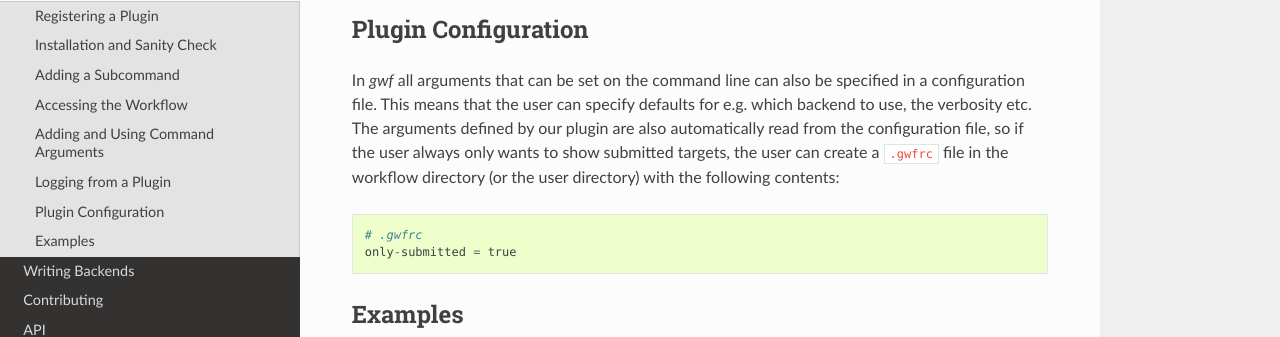
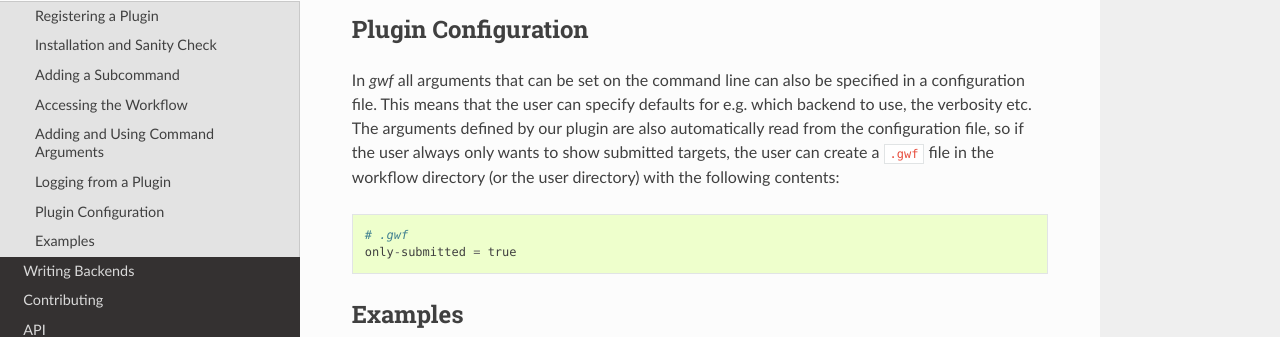
Before and after one commit to gwforg/gwf, a Sphinx documentation site: the page built from docs/writingplugins.rst, in a window 1280 px wide and 900 px high, scrolled down 4993 px. Shown: the part 309-646 px from the top of the window. Built offline with Sphinx 7.4.7 and the Read the Docs theme 2.0.0, drawn with Linux system fonts in a browser that asks for light colours.

Commit message:
Configuration file is now .gwf, not .gwfrc.
This avoids problems with trying to read older configuration files.

Fixes #127.

```diff
--- a/docs/writingplugins.rst
+++ b/docs/writingplugins.rst
@@ -276,10 +276,10 @@ In *gwf* all arguments that can be set on the command line can also be specified
 in a configuration file. This means that the user can specify defaults for e.g.
 which backend to use, the verbosity etc. The arguments defined by our plugin
 are also automatically read from the configuration file, so if the user always
-only wants to show submitted targets, the user can create a ``.gwfrc`` file in
+only wants to show submitted targets, the user can create a ``.gwf`` file in
 the workflow directory (or the user directory) with the following contents::
 
-    # .gwfrc
+    # .gwf
     only-submitted = true
 
 Examples
--- a/gwf/__init__.py
+++ b/gwf/__init__.py
@@ -4,8 +4,8 @@ del get_versions
 
 from gwf.core import PreparedWorkflow, Target, Workflow  # noqa: E402
 
-USER_CONFIG_FILE = '~/.gwfrc'
-LOCAL_CONFIG_FILE = '.gwfrc'
+USER_CONFIG_FILE = '~/.gwf'
+LOCAL_CONFIG_FILE = '.gwf'
 
 
 class template(object):
```
Also changed, not shown: 1 other file.
